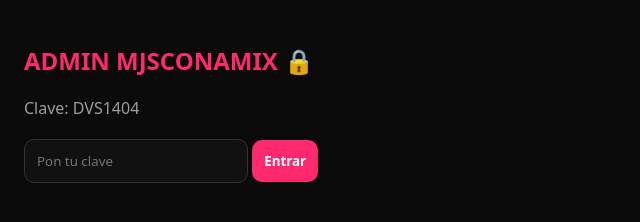
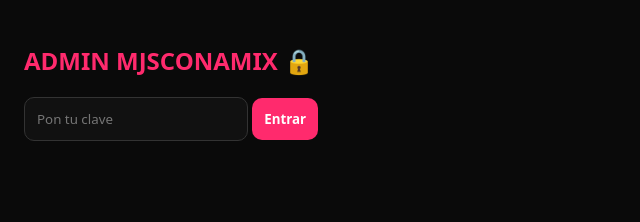
Before and after one commit to leadek-nxss/mjsconamix, a website: page public/admin.html in a window 1280 px wide. Shown: the whole page, without its empty margins (0-640 px from the left). Drawn offline with nearby package versions, Linux system fonts and the light colour scheme; no server answers.

Commit message:
Update admin.html

```diff
--- a/public/admin.html
+++ b/public/admin.html
@@ -21,7 +21,7 @@ button{background:#ff2a6d;border:none;font-weight:800;cursor:pointer}
 </head>
 <body>
 <h2>ADMIN MJSCONAMIX 🔒</h2>
-<p style="opacity:.6">Clave: DVS1404</p>
+
 
 <div id="login" style="margin-top:20px">
   <input id="pass" type="password" placeholder="Pon tu clave">
```
